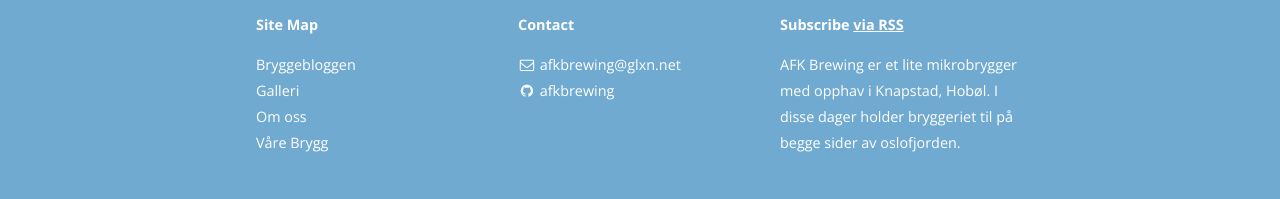
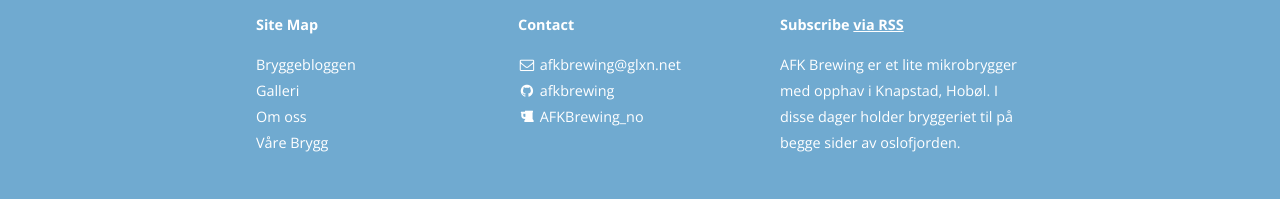
Before and after one commit to kenglxn/afkbrewing, a Jekyll site: the page built from index.html, in a window 1280 px wide. Shown: the part 880-1079 px from the top of the page. Built offline with Jekyll 4.4.1, drawn with Linux system fonts in a browser that asks for light colours; nearby versions of some CDN libraries; the list of posts is cut into pages by our own code; a style sheet for code colours, icons or effects is not loaded.

Commit message:
untappd icon

```diff
--- a/_config.yml
+++ b/_config.yml
@@ -180,6 +180,12 @@
     url:
     desc: Follow me on Vine
 
+  - name: Untappd
+    icon: beer
+    username: AFKBrewing_no
+    url: https://untappd.com/AFKBrewing_no
+    desc: Follow us on Untappd
+
 # Social sharing protocols
 # These are for automatically generating sharing metadata for FB and Twitter
 # OS Protocol is for sharing the source of your site, if you're interested. For more, see osprotocol.com
```
